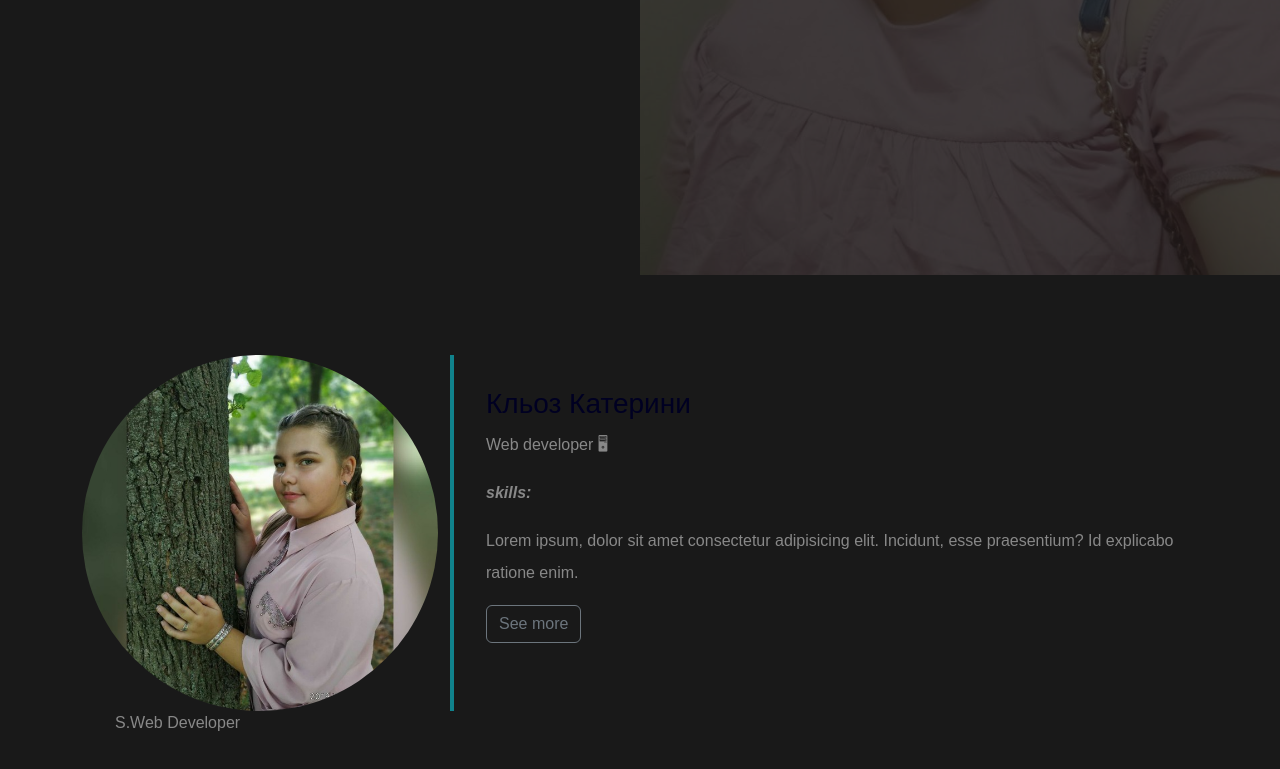
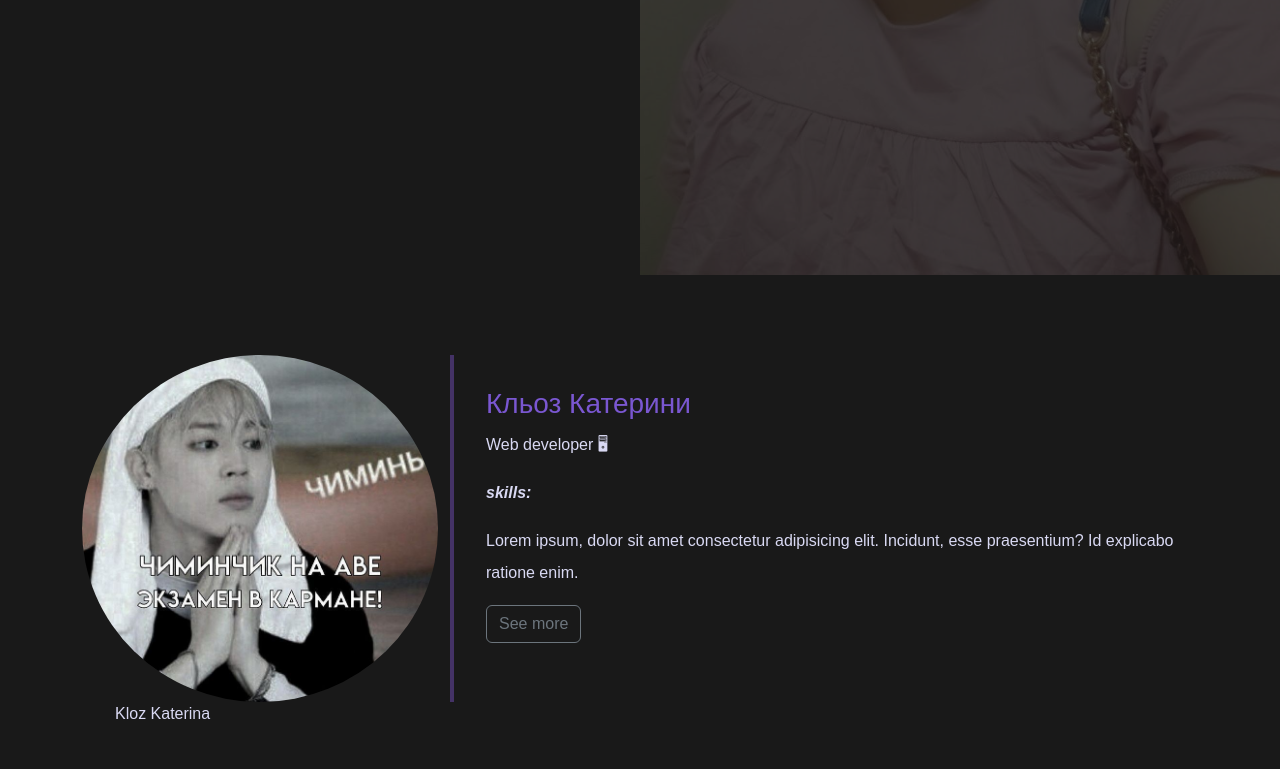
Before and after one commit to Katushak07/project_by_Kloz_2I.github.io, a plain HTML site: page index.html in a window 1280 px wide. Shown: the part 525-1294 px from the top of the page. Drawn offline with nearby package versions, Linux system fonts and the light colour scheme; a web font is replaced by a local one.

Commit message:
final pt.1

```diff
--- a/index.html
+++ b/index.html
@@ -38,12 +38,12 @@
         <div class="container">
             <div class="row">
                 <div class="col-lg-4 col-md-4 col-sm-12">
-                    <img src="img/IMG_20230503_213114_426.jpg" class="img-fluid" align="middle" />
-                    <span class="text-justify">S.Web Developer</span>
+                    <img src="img/1e3e311dda6979055a7f033046300761.jpg" class="img-fluid" align="middle" />
+                    <span class="text-justify">Kloz Katerina</span>
                 </div>
                 <div class="col-lg-8 col-md-8 col-sm-12 desc">
                     <h3>
-                        <font color="#002">Кльоз Катерини</font>
+                        <font color="#7A57D1">Кльоз Катерини</font>
                     </h3>
                     <p>Web developer 🖥</p>
                     <p>
--- a/style.css
+++ b/style.css
@@ -26,10 +26,11 @@ body{
     background: #1a1a1a;
 }
 .description button{
-    border:1px solid #F97300;
-    background:#F97300;
-    color:#fff;
+    border:1px solid #443266;
+    background:#443266;
+    color:#443266;
     }
+
 
 .link-group{
     list-style: none;
@@ -97,7 +98,7 @@ body{
     position: relative;
     }
     .about h1{
-    color:#F97300;
+    color:#C3C3E5;
     margin: 2em;
     }
     .about img{
@@ -107,20 +108,20 @@ body{
     }
     .about span{
     display: block;
-    color: #888;
+    color: #d9d9f3;
     position: absolute;
     left: 115px;
     }
     .about .desc{
     padding: 2em;
-    border-left:4px solid #10828C;
+    border-left:4px solid #443266;
     }
     .about .desc h3{
-    color: #10828C;
+    color: #C3C3E5;
     font-family: 'Arsenal', sans-serif;
     }
     .about .desc p{
     line-height:2;
-    color:#888;
+    color:#d9d9f3;
     font-family: 'Arsenal', sans-serif;
     }
```
Also changed, not shown: img/1e3e311dda6979055a7f033046300761.jpg (added).
